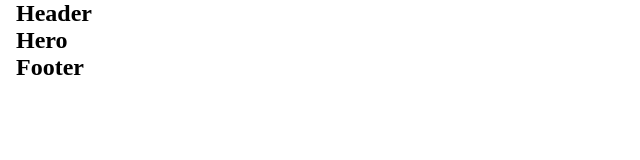
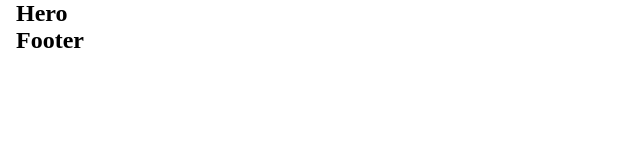
Before and after one commit to jasurumarov/lanalux, a React (Vite) app: page / in a window 1280 px wide. Shown: the top 160 px of the page, without its empty margins (0-640 px from the left). Built offline with nearby package versions, Linux system fonts and the light colour scheme.

Commit message:
parkana font

```diff
--- a/src/components/header/Header.jsx
+++ b/src/components/header/Header.jsx
@@ -5,7 +5,7 @@ const Header = () => {
     <header>
         <div className="container">
             <nav className="header__content">
-                <h2>Header</h2>
+
             </nav>
         </div>
     </header>
--- a/src/scss/abstracts/_fonts.scss
+++ b/src/scss/abstracts/_fonts.scss
@@ -0,0 +1,4 @@
+@font-face {
+    font-family: 'Park Avenue';
+    src: url('../../fonts//PARKANA_.TTF');
+}
```
